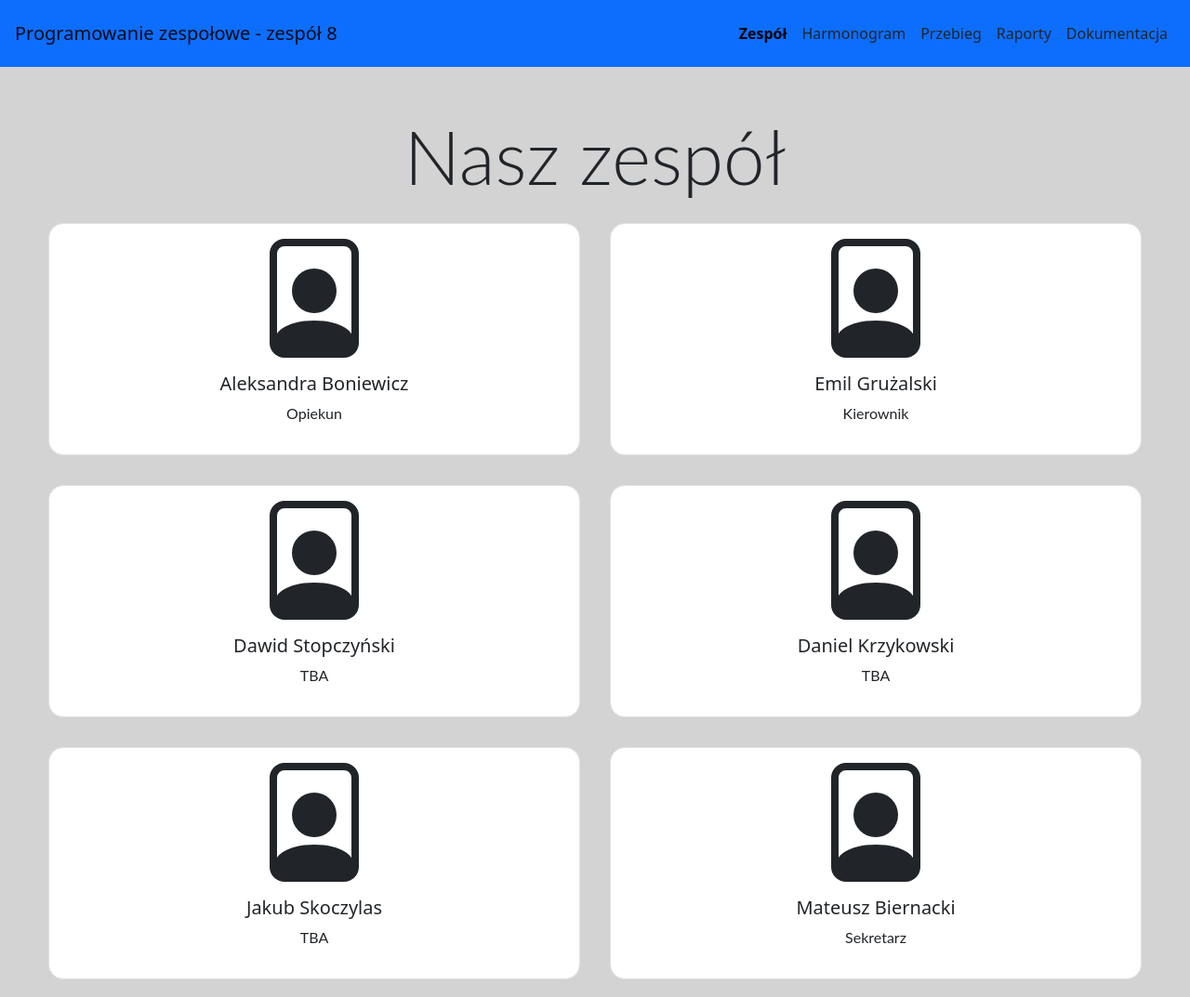
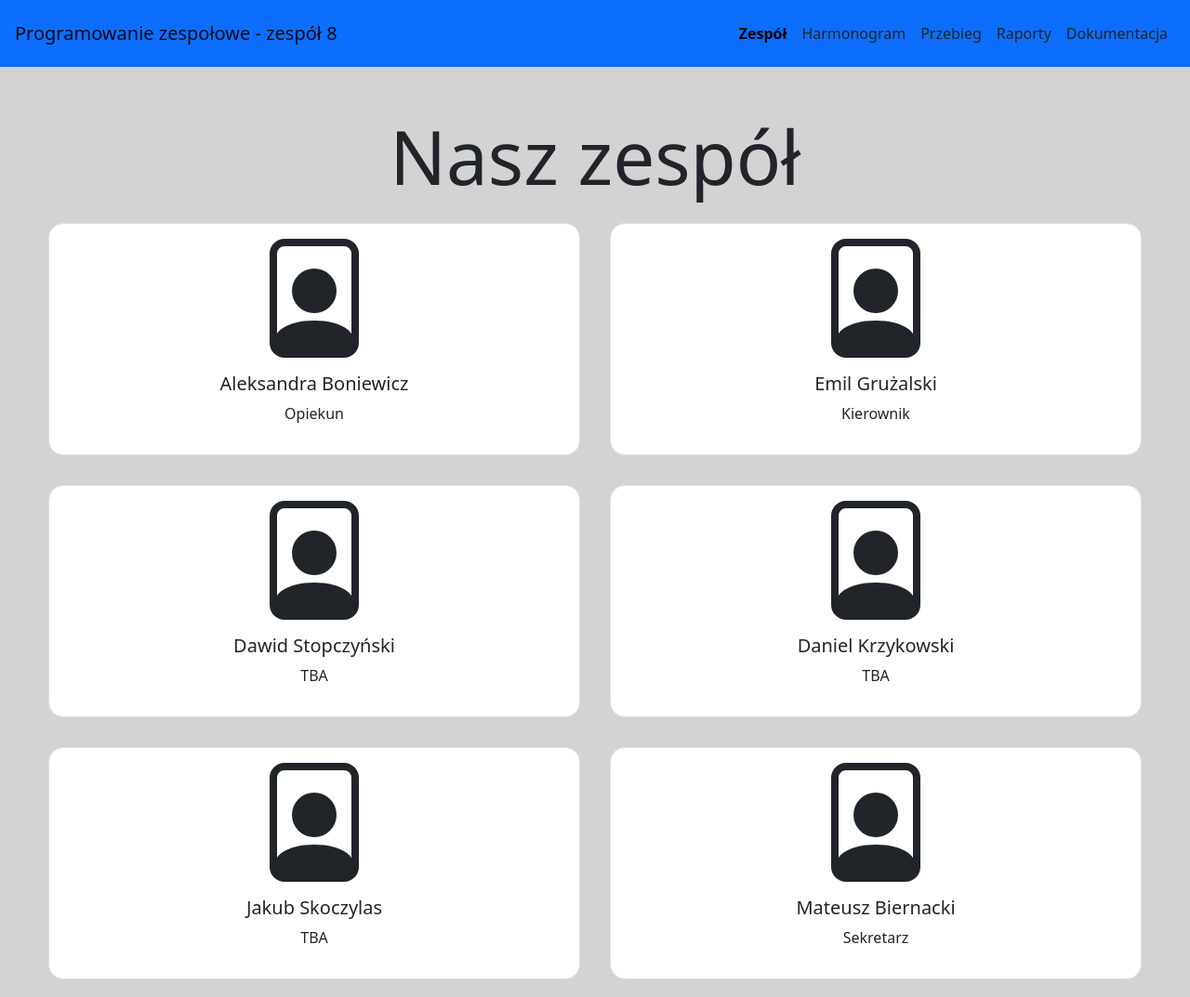
Before and after one commit to matbmp/Team8_22-23_Webpage, a React app: page / in a window 1280 px wide. Shown: the top 1073 px of the page at 93% size. Built offline with nearby package versions, Linux system fonts and the light colour scheme.

Commit message:
Font correction for windows

```diff
--- a/package.json
+++ b/package.json
@@ -10,7 +10,9 @@
     "react-bootstrap": "^2.6.0",
     "react-dom": "^16.12.0",
     "react-icons": "^4.6.0",
-    "react-scroll": "^1.8.8"
+    "react-scroll": "^1.8.8",
+    "typeface-open-sans": "^1.1.13",
+    "typeface-roboto": "^1.1.13"
   },
   "scripts": {
     "predeploy": "npm run build",
@@ -21,7 +23,7 @@
     "eject": "react-scripts eject"
   },
   "devDependencies": {
-    "react-scripts": "latest"
+    "react-scripts": "^5.0.1"
   },
   "browserslist": {
     "production": [
--- a/src/style.css
+++ b/src/style.css
@@ -1,5 +1,9 @@
+body, html{
+  font-family: 'Open Sans';
+}
+
 h1, p {
-  font-family: Lato;
+
 }
 
 .active {
```
Also changed, not shown: 1 other file.
